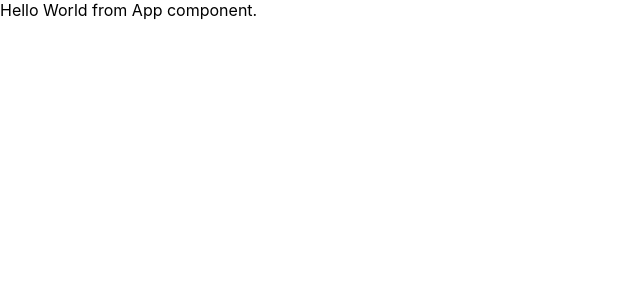
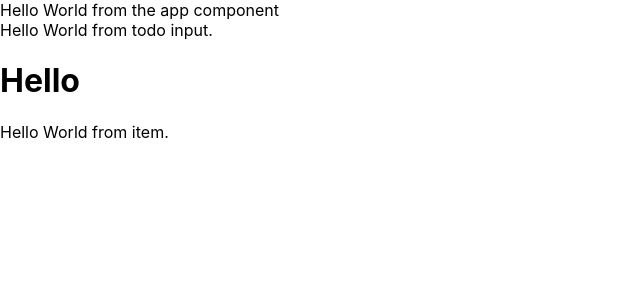
Before and after one commit to Tunji545/todo-app, a React (Create React App) app: page / in a window 1280 px wide. Shown: the top 300 px of the page, without its empty margins (0-640 px from the left). Built offline with nearby package versions, Linux system fonts and the light colour scheme.

Commit message:
Settling up the various Components

```diff
--- a/package.json
+++ b/package.json
@@ -6,9 +6,11 @@
     "@testing-library/jest-dom": "^5.11.4",
     "@testing-library/react": "^11.1.0",
     "@testing-library/user-event": "^12.1.10",
+    "bootstrap": "^4.6.0",
     "react": "^17.0.1",
     "react-dom": "^17.0.1",
     "react-scripts": "4.0.2",
+    "uuid": "^8.3.2",
     "web-vitals": "^1.0.1"
   },
   "scripts": {
--- a/src/App.js
+++ b/src/App.js
@@ -1,4 +1,17 @@
 import React from "react";
-const App = () => (<div>Hello World from App component.</div>)
+import TodoInput from "./components/TodoInput";
+import TodoList from "./components/TodoList";
+class App extends React.Component {
+
+  render() {
+    return (
+      <div>
+        Hello World from the app component
+        <TodoInput />
+        <TodoList />
+      </div>
+    )
+  }
+}
 
 export default App;
--- /dev/null
+++ b/src/components/TodoInput.js
@@ -0,0 +1,12 @@
+import React, { Component } from "react";
+
+export default class TodoInput extends Component {
+
+  render() {
+    return (
+      <div>
+        Hello World from todo input.
+      </div>
+    )
+  }
+}
--- /dev/null
+++ b/src/components/TodoItem.js
@@ -0,0 +1,12 @@
+import React, { Component } from "react";
+
+export default class TodoItem extends Component {
+
+  render() {
+    return (
+      <div>
+        Hello World from item.
+      </div>
+    )
+  }
+}
--- /dev/null
+++ b/src/components/TodoList.js
@@ -0,0 +1,14 @@
+import React, { Component } from "react";
+import TodoItem from "./TodoItem";
+
+export default class TodoList extends Component {
+
+  render() {
+    return (
+      <div>
+        <h1>Hello</h1>
+        <TodoItem />
+      </div>
+    )
+  }
+}
```
Also changed, not shown: 1 other file (tests, documents, lock files or other folders).
